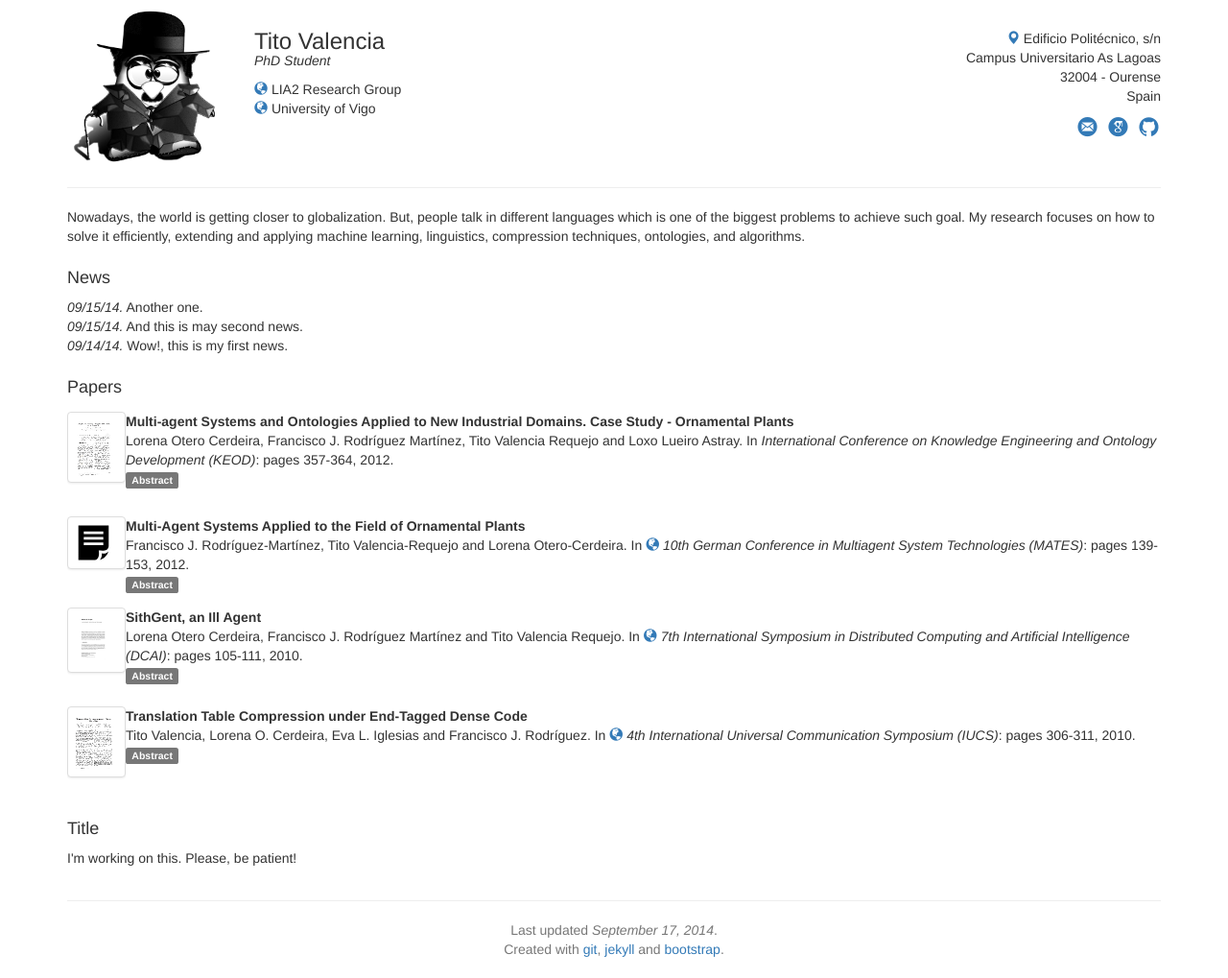
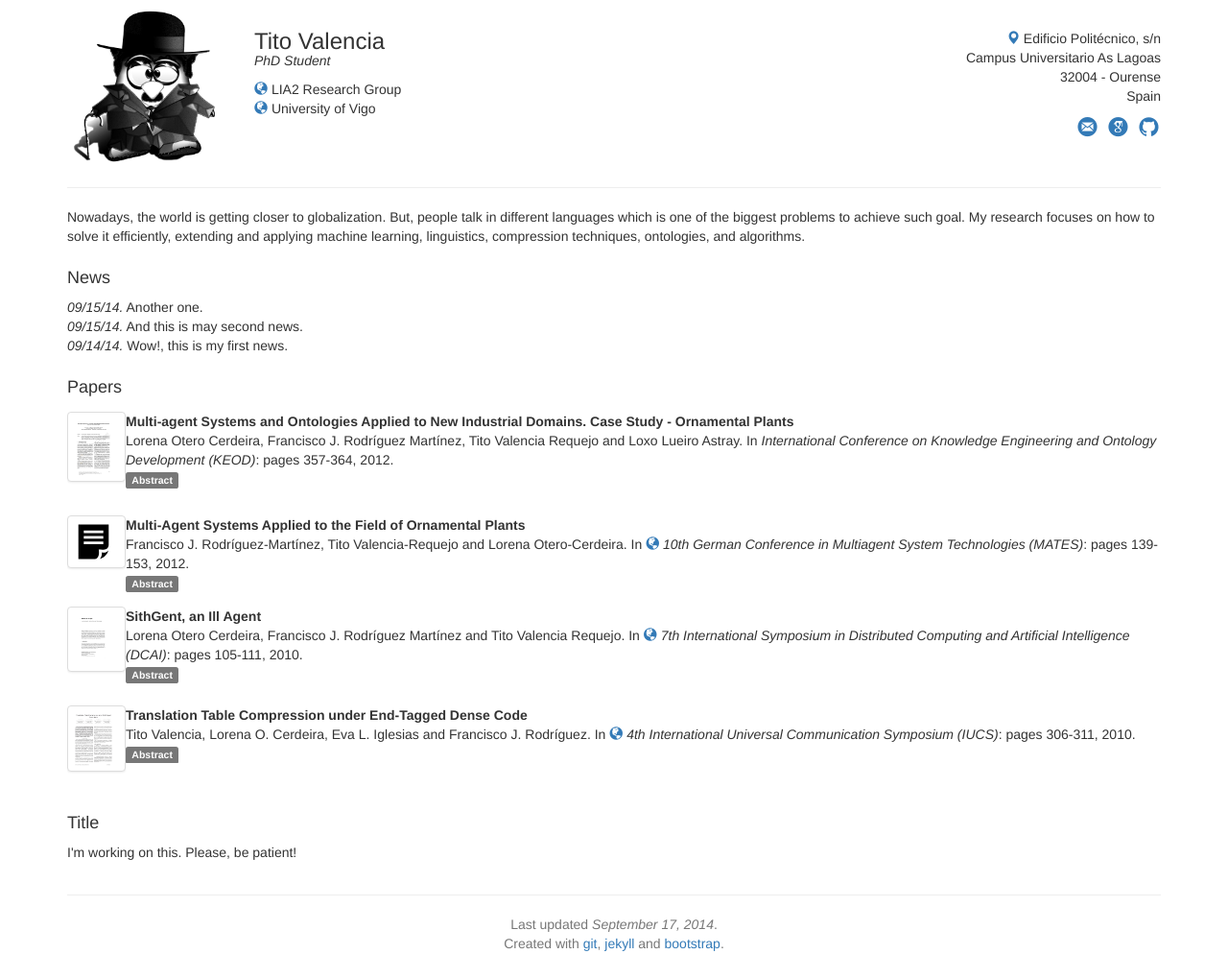
Before and after one commit to tvalreq/tvalreq.github.com, a Jekyll site: the page built from index.html, in a window 1280 px wide. Shown: the whole page at 96% size. Built offline with Jekyll 4.4.1, drawn with Linux system fonts in a browser that asks for light colours; nearby versions of some CDN libraries.

Commit message:
fixing images

```diff
--- a/_data/paper-list.yml
+++ b/_data/paper-list.yml
@@ -4,7 +4,7 @@
   label: 2010_IUCS
   year: 2010
   month: 10
-  img: 2010_IUCS.png
+  img: 2010_IUCS.jpg
   title: Translation Table Compression under End-Tagged Dense Code
   authors: Tito Valencia, Lorena O. Cerdeira, Eva L. Iglesias and Francisco J. Rodríguez
   booktitle: 4th International Universal Communication Symposium (IUCS)
@@ -83,7 +83,7 @@
   label: 2012_KEOD
   year: 2012
   month: 10
-  img: 2012_KEOD.png
+  img: 2012_KEOD.jpg
   title: Multi-agent Systems and Ontologies Applied to New Industrial Domains. Case Study - Ornamental Plants
   authors: Lorena Otero Cerdeira, Francisco J. Rodríguez Martínez, Tito Valencia Requejo and Loxo Lueiro Astray
   booktitle: International Conference on Knowledge Engineering and Ontology Development (KEOD)
```
Also changed, not shown: img/paper/2010_IUCS.jpg (added), img/paper/2012_KEOD.jpg (added).
